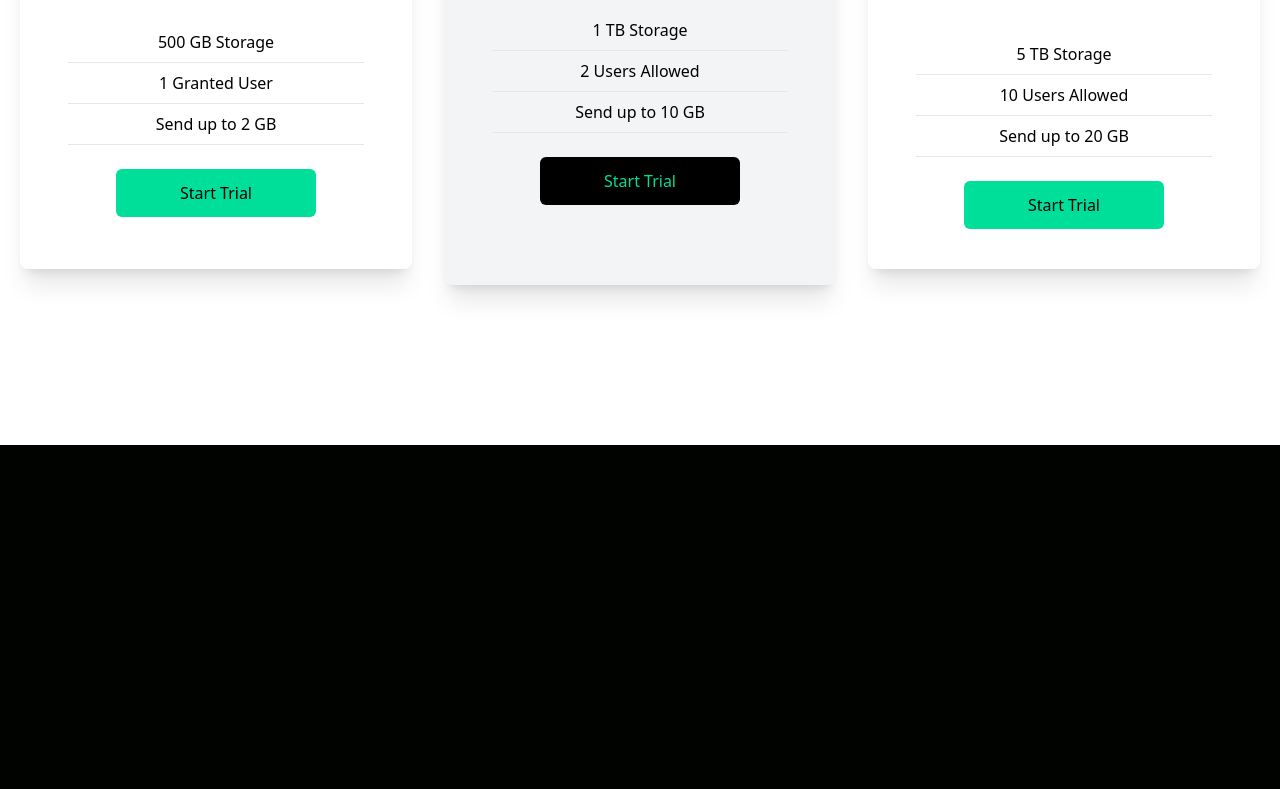
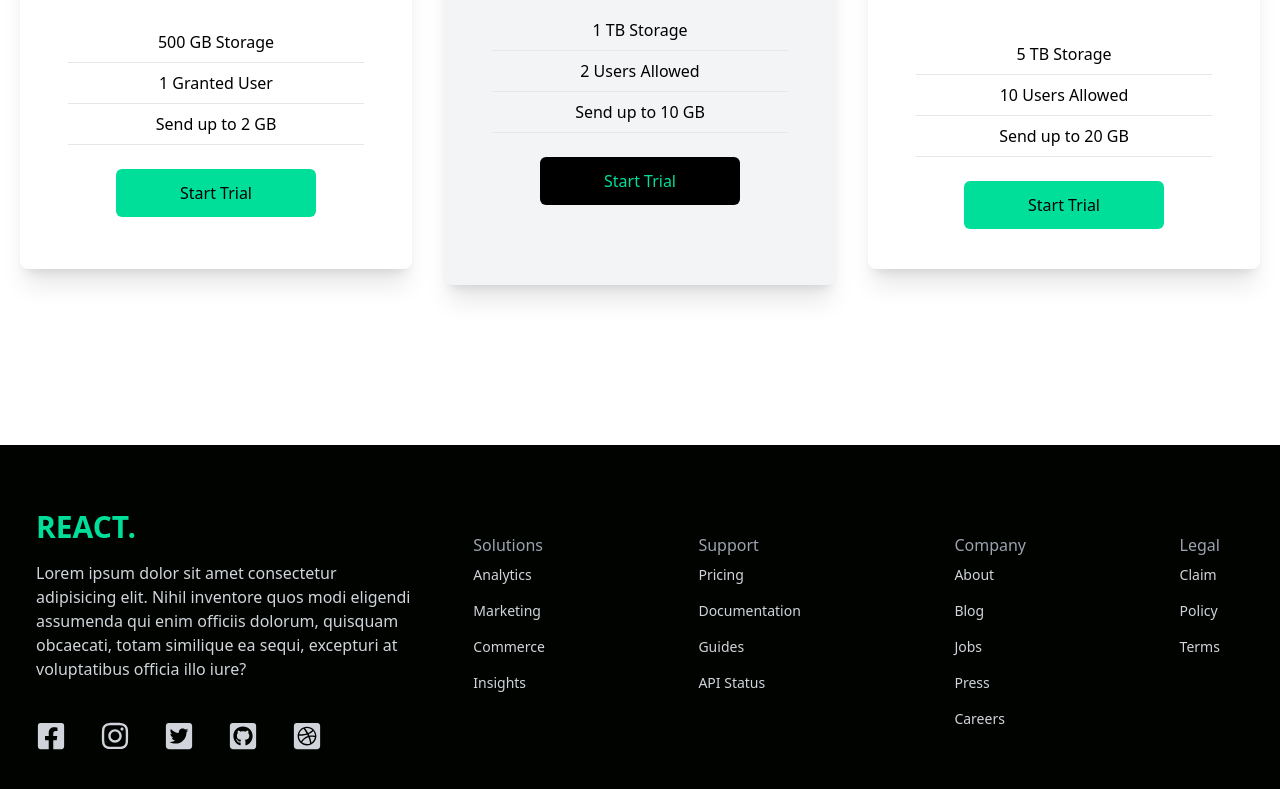
Before and after one commit to Typher7/finance-web, a React (Create React App) app: page / in a window 1280 px wide. Shown: the part 2029-2818 px from the top of the page. Before the commit the page ends 2602 px from the top, so only its background shows below. Built offline with nearby package versions, Linux system fonts and the light colour scheme.

Commit message:
footer component done

```diff
--- a/src/components/Footer.jsx
+++ b/src/components/Footer.jsx
@@ -2,7 +2,7 @@
 import {
     FaDribbbleSquare,
     FaFacebookSquare,
-    FaGitHubSquare,
+    FaGithubSquare,
     FaInstagram,
     FaTwitterSquare,
 } from 'react-icons/fa'
@@ -10,6 +10,57 @@
 const Footer = () => {
   return (
     <div className='max-w-[1240px] mx-auto py-16 px-4 grid lg:grid-cols-3 gap-8 text-gray-300'>
+        <div>
+            <h1 className='w-full text-3xl font-bold text-[#00df9a]'>REACT.</h1>
+            <p className='py-4'>
+                Lorem ipsum dolor sit amet consectetur adipisicing elit. Nihil inventore quos modi eligendi assumenda qui enim officiis dolorum, quisquam obcaecati, totam similique ea sequi, excepturi at voluptatibus officia illo iure?
+            </p>
+            <div className='flex justify-between md:w-[75%] my-6 '>
+                <FaFacebookSquare size={30} />
+                <FaInstagram size={30} />
+                <FaTwitterSquare size={30} />
+                <FaGithubSquare size={30} />
+                <FaDribbbleSquare size={30} />
+            </div>
+        </div>
+        <div className='lg:col-span-2 flex justify-between mt-6 px-6'>
+            <div>
+                <h6 className='font-medium text-gray-400'>Solutions</h6>
+                <ul>
+                    <li className='py-2 text-sm'>Analytics</li>
+                    <li className='py-2 text-sm'>Marketing</li>
+                    <li className='py-2 text-sm'>Commerce</li>
+                    <li className='py-2 text-sm'>Insights</li>
+                </ul>
+            </div>
+            <div>
+                <h6 className='font-medium text-gray-400'>Support</h6>
+                <ul>
+                    <li className='py-2 text-sm'>Pricing</li>
+                    <li className='py-2 text-sm'>Documentation</li>
+                    <li className='py-2 text-sm'>Guides</li>
+                    <li className='py-2 text-sm'>API Status</li>
+                </ul>
+            </div>
+            <div>
+                <h6 className='font-medium text-gray-400'>Company</h6>
+                <ul>
+                    <li className='py-2 text-sm'>About</li>
+                    <li className='py-2 text-sm'>Blog</li>
+                    <li className='py-2 text-sm'>Jobs</li>
+                    <li className='py-2 text-sm'>Press</li>
+                    <li className='py-2 text-sm'>Careers</li>
+                </ul>
+            </div>
+            <div>
+                <h6 className='font-medium text-gray-400'>Legal</h6>
+                <ul>
+                    <li className='py-2 text-sm'>Claim</li>
+                    <li className='py-2 text-sm'>Policy</li>
+                    <li className='py-2 text-sm'>Terms</li>
+                </ul>
+            </div>
+        </div>
     </div>
   )
 }
```
